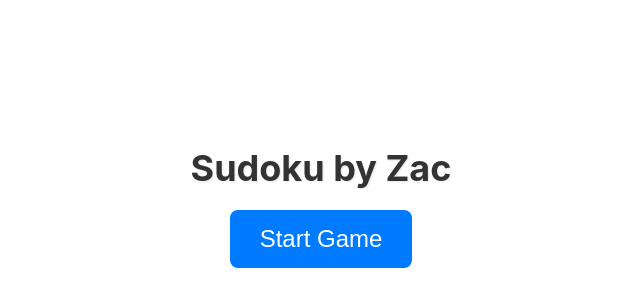
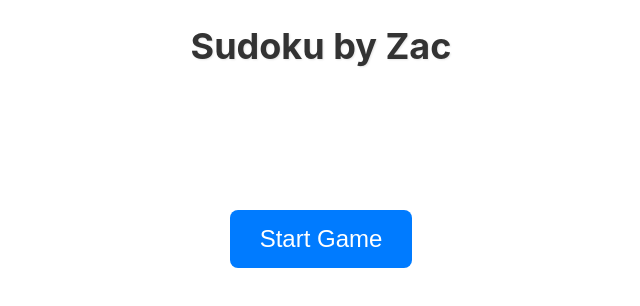
Before and after one commit to zacn04/sudoku-solver, a React (Create React App) app in the folder frontend/: page / in a window 1280 px wide. Shown: the top 306 px of the page, without its empty margins (319-959 px from the left). Built offline with nearby package versions, Linux system fonts and the light colour scheme.

Commit message:
clear game now functional.

```diff
--- a/frontend/src/App.css
+++ b/frontend/src/App.css
@@ -10,7 +10,7 @@
   display: inline-grid;
   grid-template-columns: repeat(9, 30px);
   grid-gap: 2px;
-  margin-top: 5px;
+  margin-bottom: 20px;
 }
 
 .sudoku-row {
@@ -24,3 +24,10 @@
   font-size: 16px;
   border: 1px solid #ddd;
 }
+
+.title {
+  font-size: 36px;
+  margin-bottom: 20px;
+  color: #333;
+  text-shadow: 1px 1px 2px rgba(0, 0, 0, 0.1);
+}
--- a/frontend/src/App.js
+++ b/frontend/src/App.js
@@ -6,6 +6,7 @@ import './App.css';
 function App() {
     const [puzzle, setPuzzle] = useState([]);
     const [gameStarted, setGameStarted] = useState(false);
+    const [isPuzzleSolved, setisPuzzleSolved] = useState(false);
 
     const handleStartGame = () => {
         fetch('http://localhost:8080/api/start-game')
@@ -16,9 +17,10 @@ function App() {
                 return response.json();
             })
             .then(data => {
-                console.log('Received puzzle data:', data); // Log received data
+                console.log('Received puzzle data:', data);
                 setPuzzle(data.grid);
                 setGameStarted(true);
+                setisPuzzleSolved(false);
             })
             .catch(error => {
                 console.error('Error starting game:', error);
@@ -32,7 +34,7 @@ function App() {
                 headers: {
                     'Content-Type': 'application/json',
                 },
-                body: JSON.stringify({ grid: puzzle }), // Correct structure
+                body: JSON.stringify({ grid: puzzle }),
             });
 
             if (!response.ok) {
@@ -40,18 +42,27 @@ function App() {
             }
 
             const solvedPuzzle = await response.json();
-            setPuzzle(solvedPuzzle.grid); // Update puzzle state with solved puzzle grid
+            setPuzzle(solvedPuzzle.grid);
+            setisPuzzleSolved(true);
         } catch (error) {
             console.error('Error solving puzzle:', error);
         }
     };
 
+    const handleClearGame = () => {
+        setPuzzle([]);
+        setGameStarted(false);
+        setisPuzzleSolved(false);
+    }
     return (
         <div className="app">
+            <h1 className="title">Sudoku by Zac</h1>
             <ControlPanel
                 onStartGame={handleStartGame}
                 onSolvePuzzle={handleSolvePuzzle}
                 gameStarted={gameStarted}
+                onClearGame={handleClearGame}
+                isPuzzleSolved={isPuzzleSolved}
             />
             {gameStarted && puzzle.length > 0 && (
                 <SudokuGrid puzzle={puzzle} setPuzzle={setPuzzle} />
--- a/frontend/src/components/ControlPanel.css
+++ b/frontend/src/components/ControlPanel.css
@@ -1,17 +1,11 @@
 .control-panel {
     display: flex;
-    flex-direction: column;
+    flex-direction: row;
     justify-content: center;
     align-items: center;
     height: 100vh;
+    gap: 10px;
     text-align: center;
-}
-
-.title {
-    font-size: 36px;
-    margin-bottom: 20px;
-    color: #333;
-    text-shadow: 1px 1px 2px rgba(0, 0, 0, 0.1);
 }
 
 .button-container {
@@ -48,6 +42,22 @@
     transition: background-color 0.3s, transform 0.2s;
 }
 
+
+.clear-game-button {
+    font-size: 18px;
+    padding: 10px 20px;
+    border: none;
+    border-radius: 8px;
+    background-color: #ff2400;
+    color: white;
+    cursor: pointer;
+    transition: background-color 0.3s, transform 0.2s;
+}
+
+.clear-game-button:hover {
+    background-color: darkred;
+}
+
 .solve-game-button:hover {
     background-color: #218838;
     transform: scale(1.05);
--- a/frontend/src/components/ControlPanel.jsx
+++ b/frontend/src/components/ControlPanel.jsx
@@ -1,10 +1,9 @@
 import React from 'react';
 import './ControlPanel.css';
 
-const ControlPanel = ({ onStartGame, onSolvePuzzle, gameStarted }) => {
+const ControlPanel = ({ onStartGame, onSolvePuzzle, gameStarted, onClearGame, isPuzzleSolved }) => {
     return (
         <div className="control-panel">
-            <h1 className="title">Sudoku by Zac</h1>
             {!gameStarted && (
                 <div className="button-container">
                     <button className="start-game-button" onClick={onStartGame}>
@@ -19,6 +18,13 @@ const ControlPanel = ({ onStartGame, onSolvePuzzle, gameStarted }) => {
                     </button>
                 </div>
             )}
+            {isPuzzleSolved && (
+                <div className="button-container">
+                    <button className="clear-game-button" onClick={onClearGame}>
+                Clear Game
+                    </button>
+                </div>
+            )}
         </div>
     );
 };
```
